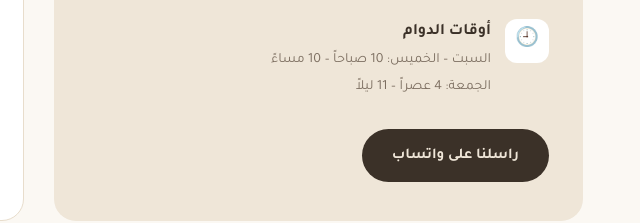
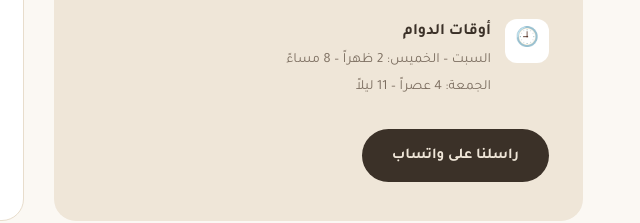
Before and after one commit to ahmadghz293-wq/Velora, a plain HTML site: page index.html in a window 1280 px wide. Shown: the part 5507-5730 px from the top of the page, 627-1267 px from the left. Drawn offline with nearby package versions, Linux system fonts and the light colour scheme.

Commit message:
تحديث أوقات الدوام
Co-Authored-By: Claude Opus 5.5 <noreply@anthropic.com>
Claude-Session: https://claude.ai/code/session_01ShyYyiX1oR3xAhhhbiwWYD

```diff
--- a/index.html
+++ b/index.html
@@ -349,7 +349,7 @@ footer li a:hover{color:var(--sand)}
         <div class="ci"><i>📍</i><div><b>العنوان</b><span>عمّان، شارع المثال، مجمع تجريبي، الطابق الأرضي</span></div></div>
         <div class="ci"><i>📞</i><div><b>الهاتف / واتساب</b><span dir="ltr">+962 78 540 4830</span></div></div>
         <div class="ci"><i>✉️</i><div><b>البريد الإلكتروني</b><span>velora.jo.2934@gmail.com</span></div></div>
-        <div class="ci"><i>🕘</i><div><b>أوقات الدوام</b><span>السبت – الخميس: 10 صباحاً – 10 مساءً<br>الجمعة: 4 عصراً – 11 ليلاً</span></div></div>
+        <div class="ci"><i>🕘</i><div><b>أوقات الدوام</b><span>السبت – الخميس: 2 ظهراً – 8 مساءً<br>الجمعة: 4 عصراً – 11 ليلاً</span></div></div>
         <a class="btn btn-dark" href="https://wa.me/962785404830" target="_blank" rel="noopener" style="margin-top:6px">راسلنا على واتساب</a>
       </div>
       <form class="form" id="cform">
```
